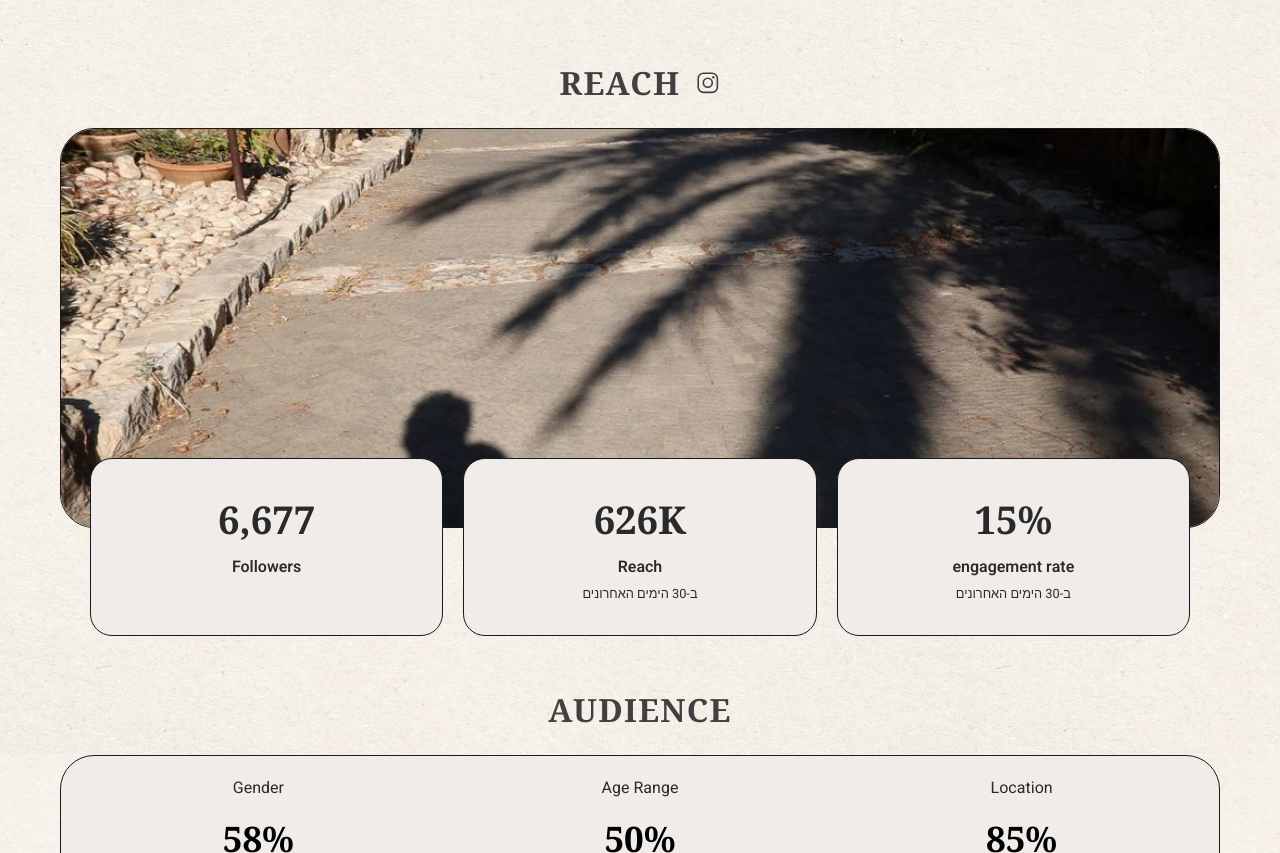
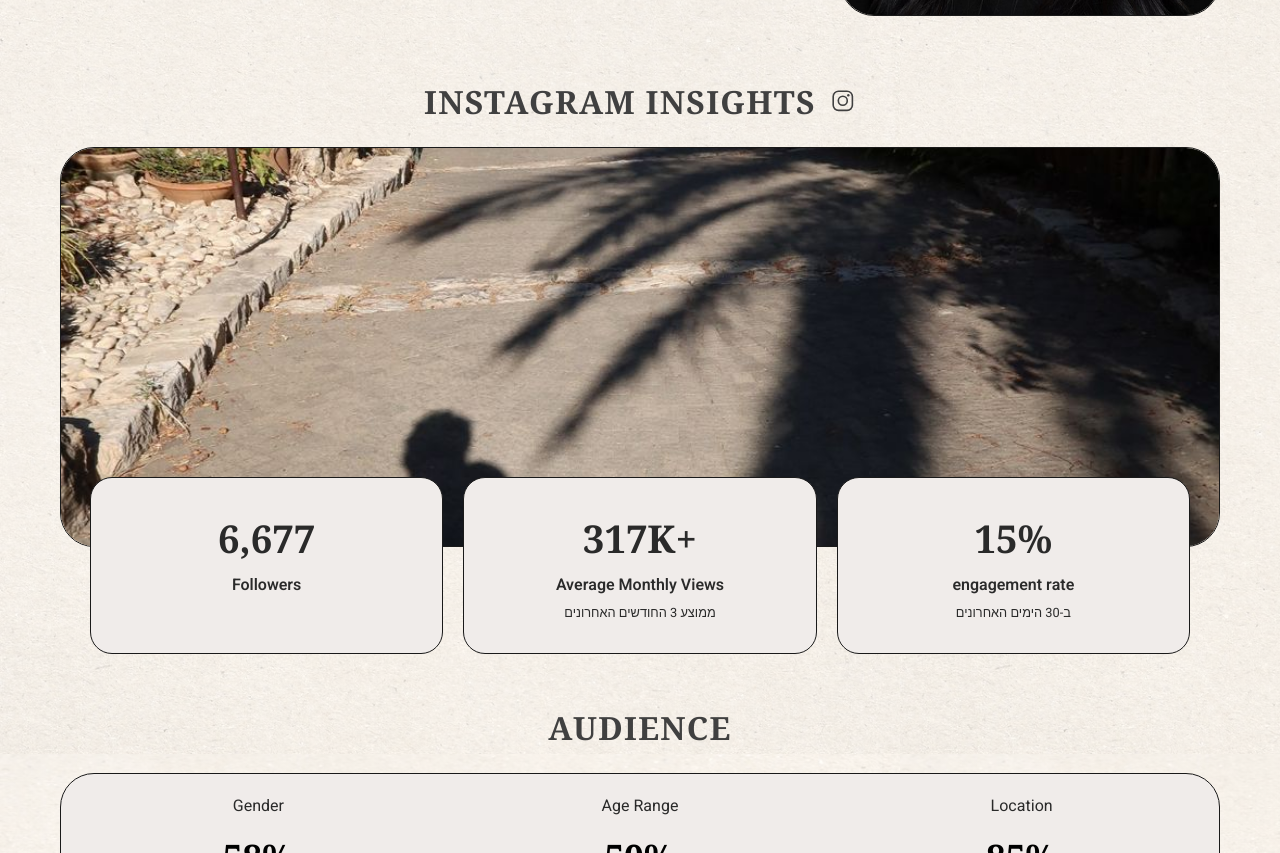
Before and after one commit to shahar091198-boop/media-kit-site, a plain HTML site: page index.html in a window 1280 px wide. Shown: the part 1947-2800 px from the top of the page. Drawn offline with Linux system fonts and the light colour scheme; a web font is replaced by a local one.

Commit message:
Update Instagram views metric and platform section headings
- Instagram Home stat-circle + Instagram REACH card: replace 626K
  Reach/Views (30-day) with 317K+ Average Monthly Views (3-month avg)
- Rename platform section headings from REACH to INSTAGRAM/TIKTOK/
  YOUTUBE INSIGHTS to better reflect the metrics shown

```diff
--- a/index.html
+++ b/index.html
@@ -67,7 +67,7 @@
           <h2 class="home__insights-title eng">Instagram Insights</h2>
           <ul class="stat-circles">
             <li class="stat-circle"><span class="stat-circle__value eng">85%</span><span class="stat-circle__label eng">From IL</span></li>
-            <li class="stat-circle"><span class="stat-circle__value eng">626K</span><span class="stat-circle__label eng">Views</span></li>
+            <li class="stat-circle"><span class="stat-circle__value eng">317K+</span><span class="stat-circle__label eng">Avg. Monthly Views</span></li>
             <li class="stat-circle"><span class="stat-circle__value eng">59%</span><span class="stat-circle__label eng">Women</span></li>
             <li class="stat-circle"><span class="stat-circle__value eng">11.2%</span><span class="stat-circle__label eng">Engagement</span></li>
           </ul>
@@ -132,12 +132,12 @@
 <!-- ============ INSTAGRAM ============ -->
 <section id="instagram" class="platform">
   <div class="section-inner">
-    <h2 class="section-title"><svg class="icon" width="28" height="28"><use href="#icon-instagram"></use></svg><span class="eng">REACH</span></h2>
+    <h2 class="section-title"><svg class="icon" width="28" height="28"><use href="#icon-instagram"></use></svg><span class="eng">INSTAGRAM INSIGHTS</span></h2>
     <div class="reach">
       <div class="reach__image"><img src="assets/images/instagram/reach-bg.jpg" alt="" loading="lazy"></div>
       <ul class="stat-cards">
         <li class="stat-card"><span class="stat-card__value eng">6,677</span><span class="stat-card__label eng">Followers</span></li>
-        <li class="stat-card"><span class="stat-card__value eng">626K</span><span class="stat-card__label eng">Reach</span><span class="stat-card__sub">ב-30 הימים האחרונים</span></li>
+        <li class="stat-card"><span class="stat-card__value eng">317K+</span><span class="stat-card__label eng">Average Monthly Views</span><span class="stat-card__sub">ממוצע 3 החודשים האחרונים</span></li>
         <li class="stat-card"><span class="stat-card__value eng">15%</span><span class="stat-card__label eng">engagement rate</span><span class="stat-card__sub">ב-30 הימים האחרונים</span></li>
       </ul>
     </div>
@@ -192,7 +192,7 @@
 <!-- ============ TIKTOK ============ -->
 <section id="tiktok" class="platform">
   <div class="section-inner">
-    <h2 class="section-title"><svg class="icon" width="28" height="28"><use href="#icon-tiktok"></use></svg><span class="eng">REACH</span></h2>
+    <h2 class="section-title"><svg class="icon" width="28" height="28"><use href="#icon-tiktok"></use></svg><span class="eng">TIKTOK INSIGHTS</span></h2>
     <div class="reach">
       <div class="reach__image"><img src="assets/images/tiktok/reach-bg.jpg" alt="" loading="lazy"></div>
       <ul class="stat-cards">
@@ -252,7 +252,7 @@
 <!-- ============ YOUTUBE ============ -->
 <section id="youtube" class="platform">
   <div class="section-inner">
-    <h2 class="section-title"><svg class="icon" width="28" height="28"><use href="#icon-youtube"></use></svg><span class="eng">REACH</span></h2>
+    <h2 class="section-title"><svg class="icon" width="28" height="28"><use href="#icon-youtube"></use></svg><span class="eng">YOUTUBE INSIGHTS</span></h2>
     <div class="reach">
       <div class="reach__image"><img src="assets/images/youtube/reach-bg.jpg" alt="" loading="lazy"></div>
       <ul class="stat-cards">
```
